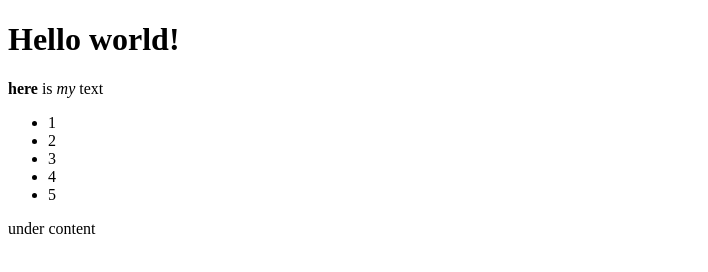
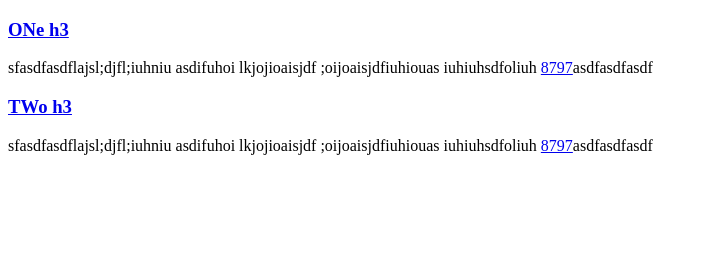
Before and after one commit to allicsander/html_sandbox, a plain HTML site: page index.html in a window 1280 px wide. Shown: the whole page, without its empty margins (0-708 px from the left). Drawn offline with Linux system fonts and the light colour scheme.

Commit message:
sass added

```diff
--- a/index.html
+++ b/index.html
@@ -1,21 +1,33 @@
 <!doctype html>
 <html>
 	<head>
-		<title>My First Website</title>
+		<title>My sandbox Website</title>
 		<meta charset="utf-8" />
 		<meta name="value" />
+		<link rel="stylesheet" href="css/style.css" />
 	</head>
 	<body>
-	  <h1>Hello world!</h1>
-	  <p><strong>here</strong> is <em>my</em> text</p>
+	  <div id="one">
+	  	<h3><a href="#">ONe h3</a></h3>
+        <p>
+        	sfasdfasdflajsl;djfl;iuhniu asdifuhoi
+        	lkjojioaisjdf
+        	;oijoaisjdfiuhiouas
+        	iuhiuhsdfoliuh
+        	<a href="#">8797</a>asdfasdfasdf
+        </p>
+	  </div>
 
-	  <ul>
-	  	<li>1</li>
-	  	<li>2</li>
-	  	<li>3</li>
-	  	<li>4</li>
-	  	<li>5</li>
-	  </ul>
-	  <p> under content </p>
+	  <div id="two">
+	  	<h3><a href="#">TWo h3</a></h3>
+        <p>
+        	sfasdfasdflajsl;djfl;iuhniu asdifuhoi
+        	lkjojioaisjdf
+        	;oijoaisjdfiuhiouas
+        	iuhiuhsdfoliuh
+        	<a href="#">8797</a>asdfasdfasdf
+        </p>
+	  </div>
+
 	</body>
 </html>
```
Also changed, not shown: 1 other file.
